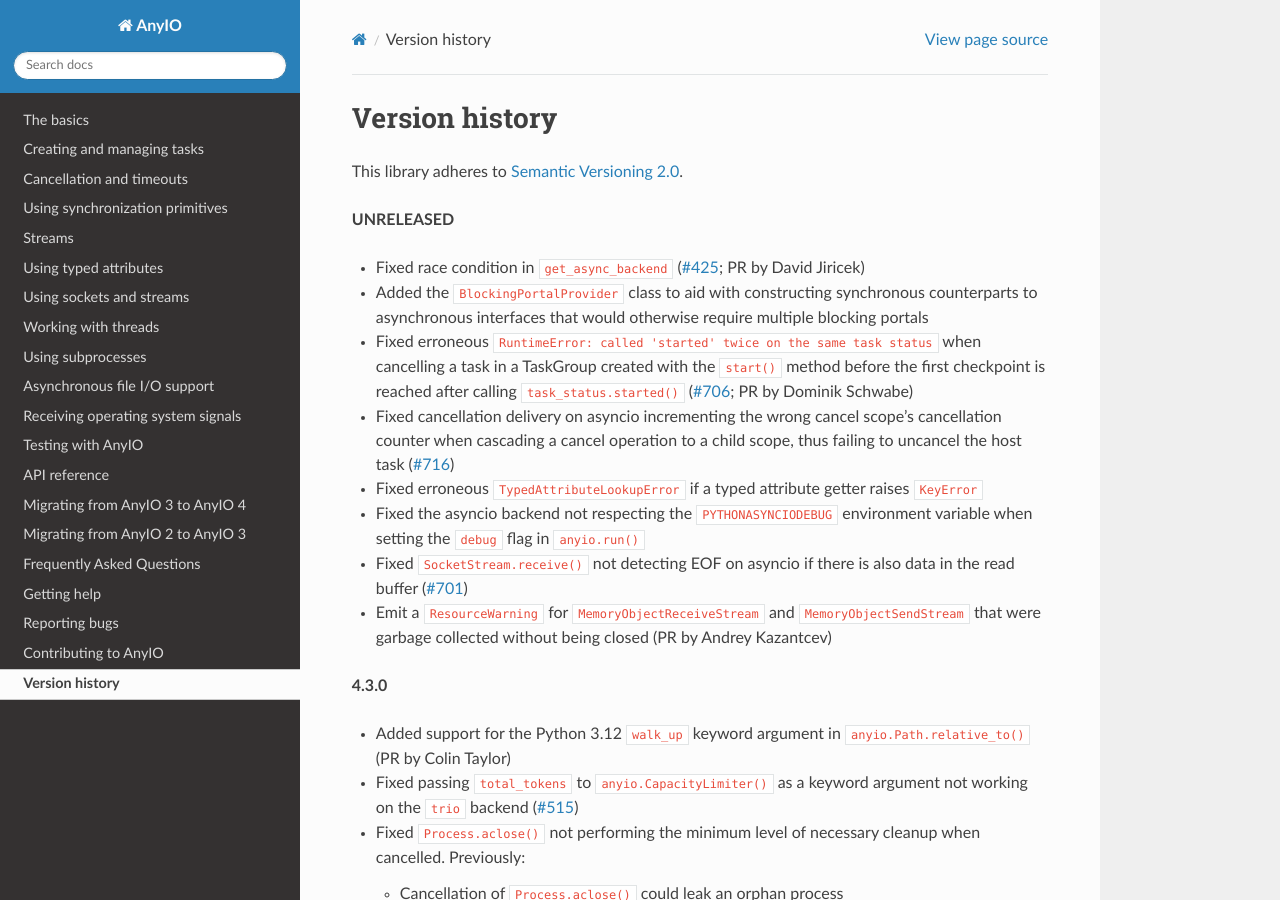
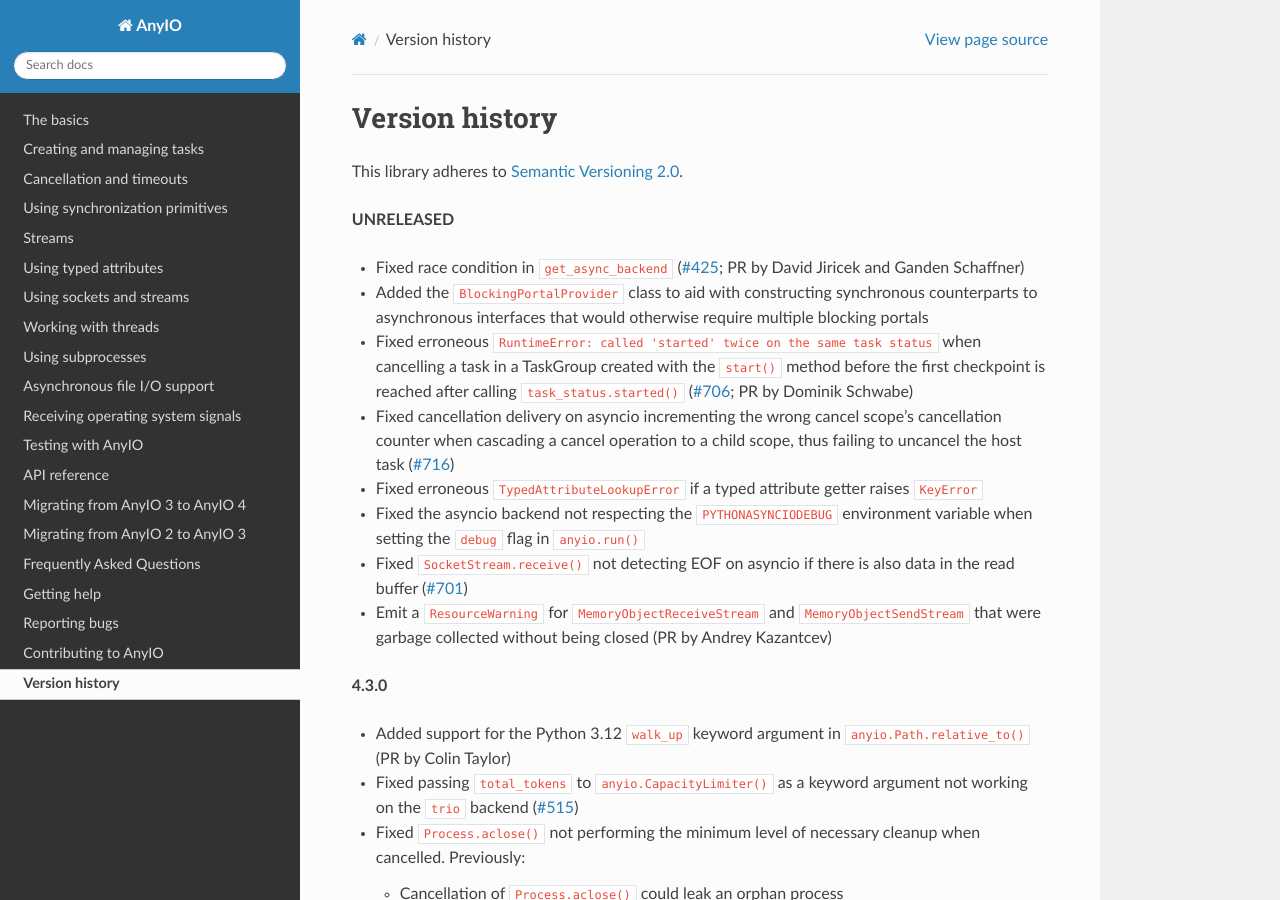
Before and after one commit to agronholm/anyio, a Sphinx documentation site: the page built from docs/versionhistory.rst, in a window 1280 px wide and 900 px high. Built offline with Sphinx 7.4.7 and the Read the Docs theme 2.0.0, drawn with Linux system fonts in a browser that asks for light colours; the version number could not be read and is left out.

```diff
--- a/docs/versionhistory.rst
+++ b/docs/versionhistory.rst
@@ -6,7 +6,8 @@
 **UNRELEASED**
 
 - Fixed race condition in ``get_async_backend``
-  (`#425 <https://github.com/agronholm/anyio/issues/425>`_; PR by David Jiricek)
+  (`#425 <https://github.com/agronholm/anyio/issues/425>`_; PR by David Jiricek and
+  Ganden Schaffner)
 - Added the ``BlockingPortalProvider`` class to aid with constructing synchronous
   counterparts to asynchronous interfaces that would otherwise require multiple blocking
   portals
```
Also changed, not shown: 1 other file.
